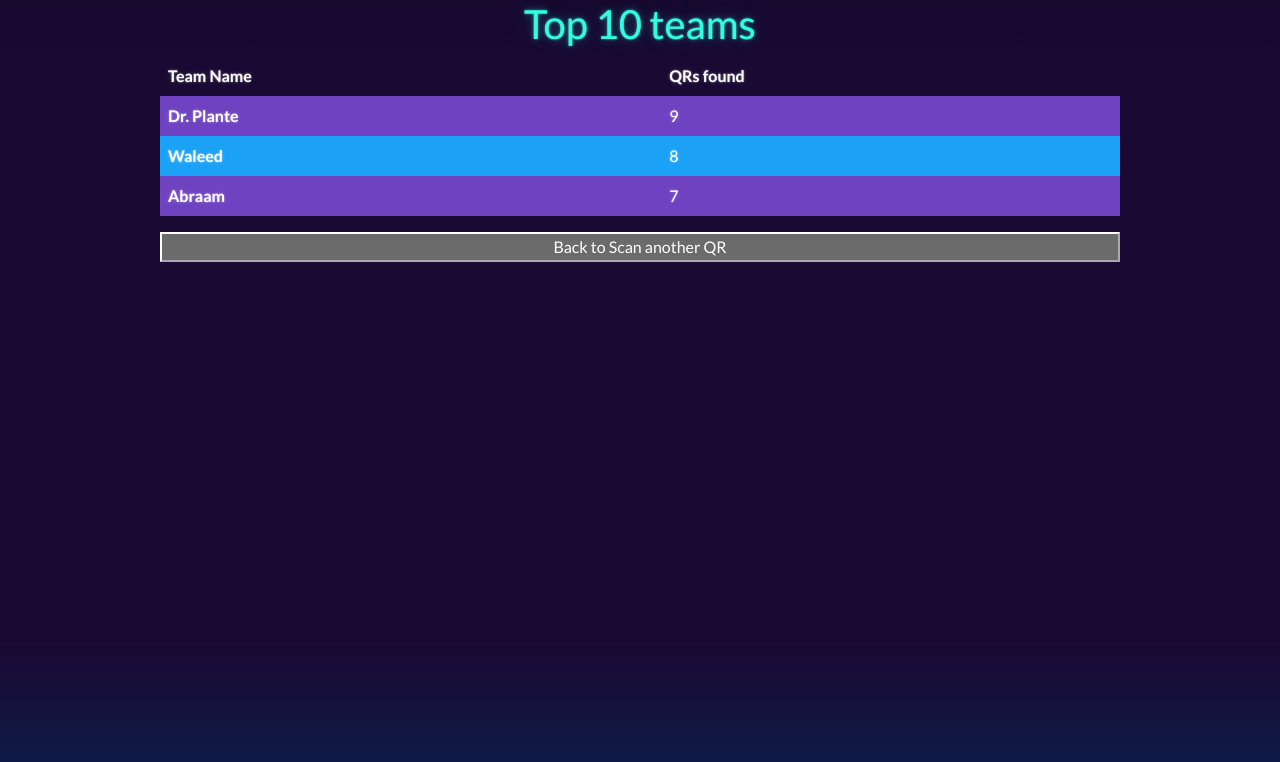
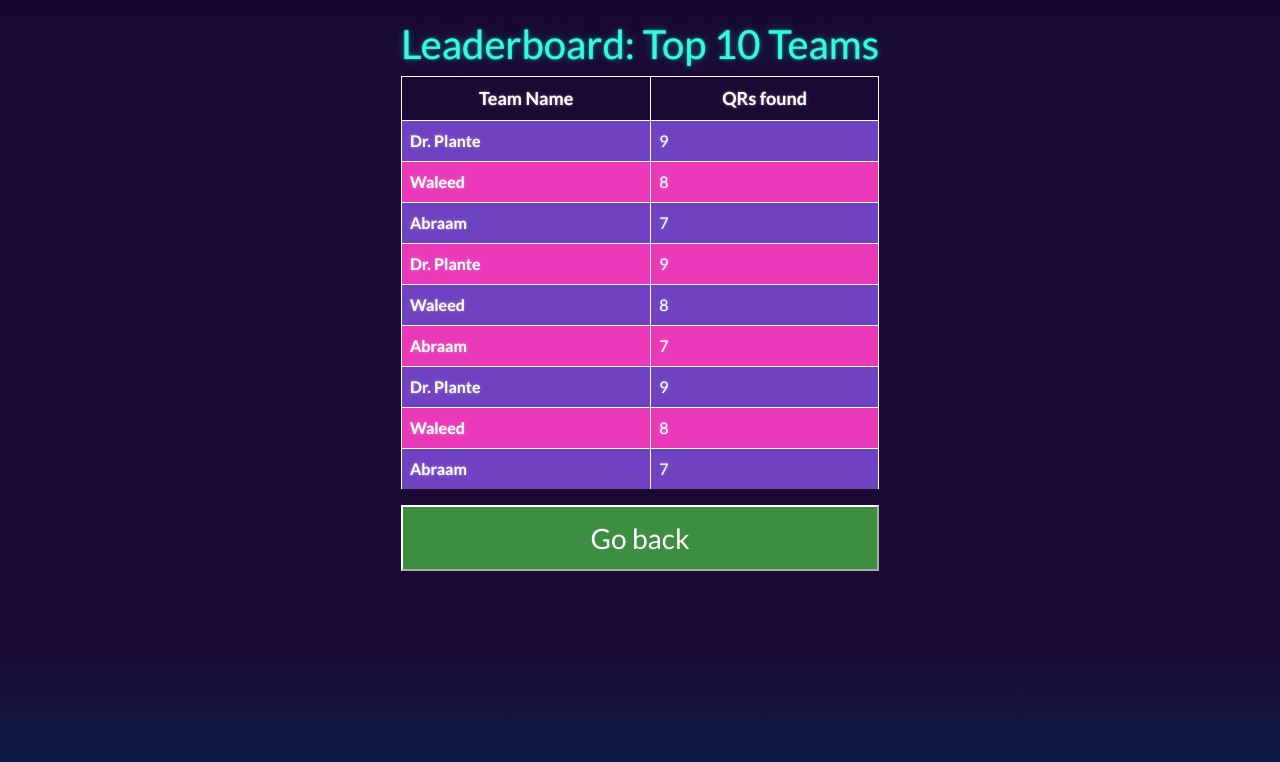
Before and after one commit to Abraam00/Web-dev-Project2-KeyMasters, a React (Create React App) app in the folder my-app/: page /leaderboard in a window 1280 px wide. Shown: the top 762 px of the page. Built offline with nearby package versions, Linux system fonts and the light colour scheme.

Commit message:
Finalized styling for the landing and leaderboard

```diff
--- a/my-app/src/App.css
+++ b/my-app/src/App.css
@@ -15,7 +15,7 @@
 
 .landingGridQR{
   grid-column: 2;
-
+  grid-row: 1;
   padding-top: 50px;
   width: 75vh;
 }
@@ -65,13 +65,60 @@
   gap: 10px;
 }
 
+@media only screen and (max-width: 1024px) {
+  .landingFormGroup {
+    grid-template-columns: 1fr;
+    grid-auto-rows: minmax(100px, auto);
+    height: auto;
+    width: auto;
+  }
+
+  .landingImage{
+    grid-column: 1;
+    grid-row: 2;
+    width: 100%;
+  }
+
+  .landingGridQR{
+    grid-column: 1;
+    grid-row: 1;
+    width: 100%;
+  }
+}
+
 
 
 .leaderboardContainer {
+  display: grid;
   justify-content: center;
-  min-height: 100vh;
+  align-content: center;
+  height: 100vh;
+  grid-template-rows: auto 1fr
+}
+
+h1{
+  margin-top: 20px;
 }
 
 .leaderboardTableContainer {
-  width: 75%;
+  width: 100%;
+  justify-self: top;
 }
+
+th, td {
+  border: 1px solid white;
+}
+
+.headingText {
+  text-align: center;
+  font-size: large;
+}
+
+.backButton {
+  justify-self: center;
+  align-self: center;
+  width: 100%;
+  padding: 10px 20px;
+  font-size: 28px;
+  background-color:#3e8e41 ;
+}
--- a/my-app/src/Leaderboard.js
+++ b/my-app/src/Leaderboard.js
@@ -18,6 +18,30 @@ const Leaderboard = () => {
       name: "Abraam",
       score: "7",
     },
+    {
+      name: "Dr. Plante",
+      score: "9",
+    },
+    {
+      name: "Waleed",
+      score: "8",
+    },
+    {
+      name: "Abraam",
+      score: "7",
+    },
+    {
+      name: "Dr. Plante",
+      score: "9",
+    },
+    {
+      name: "Waleed",
+      score: "8",
+    },
+    {
+      name: "Abraam",
+      score: "7",
+    },
   ]);
 
   return (
@@ -25,22 +49,27 @@ const Leaderboard = () => {
       {back && <Navigate to="/" replace={true} />}
 
       {/* Show a leaderboard table of team name and their score */}
-      <div className="leaderboardContainer d-flex">
-        <div className="d-flex flex-column leaderboardTableContainer">
-          {/* Show heading in center */}
-          <h1 className="text-center">Top 10 teams</h1>
+      <div className="leaderboardContainer">
+        <h1 className="text-center">Leaderboard: Top 10 Teams</h1>
+        <div className="leaderboardTableContainer">
           <table className="table table-hover">
             <thead>
               <tr>
-                <th scope="col">Team Name</th>
-                <th scope="col">QRs found</th>
+                <th className="headingText" scope="col">
+                  Team Name
+                </th>
+                <th className="headingText" scope="col">
+                  QRs found
+                </th>
               </tr>
             </thead>
             <tbody>
               {topTeams.map((team, index) => {
                 return (
                   <tr
-                    className={index % 2 === 0 ? "table-primary" : "table-info"}
+                    className={
+                      index % 2 === 0 ? "table-primary" : "table-secondary"
+                    }
                   >
                     <th>{team.name}</th>
                     <td>{team.score}</td>
@@ -49,8 +78,8 @@ const Leaderboard = () => {
               })}
             </tbody>
           </table>
-          <button className="QrHintButton" onClick={() => setBack(true)}>
-            Back to Scan another QR
+          <button className="backButton" onClick={() => setBack(true)}>
+            Go back
           </button>
         </div>
       </div>
```
